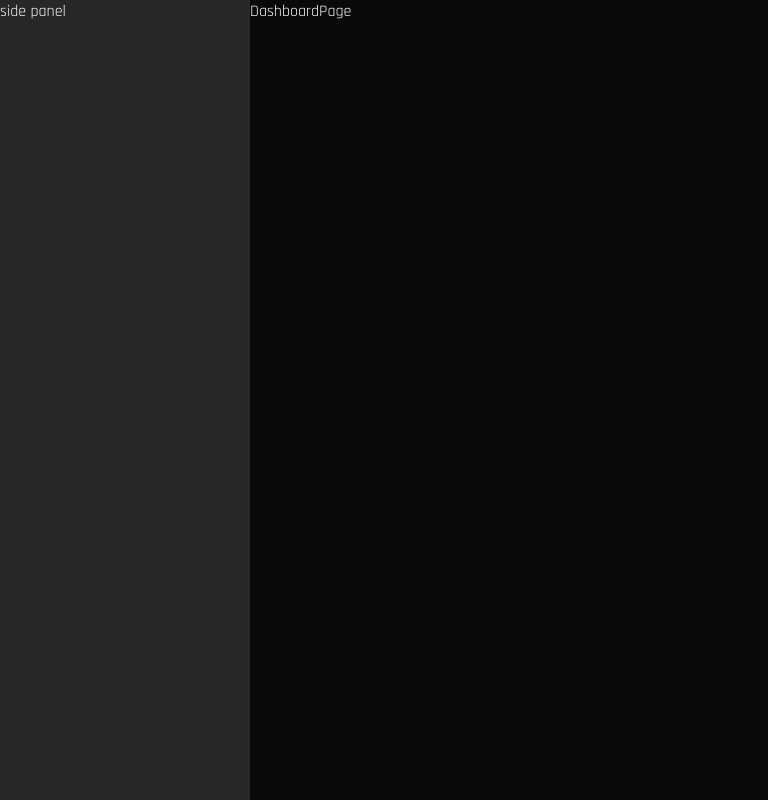
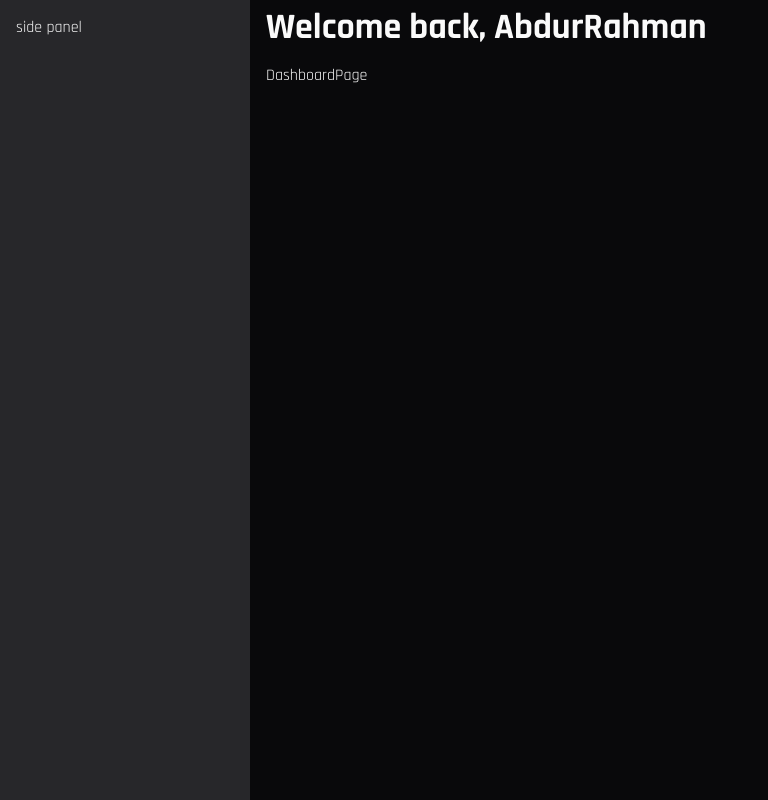
Before and after one commit to arswe/employee-management, a Next.js app: page /dashboard in a window 1280 px wide. Shown: the whole page, without its empty margins (0-768 px from the left). Built offline with nearby package versions, Linux system fonts and the light colour scheme.

Commit message:
MainMenu

```diff
--- a/app/dashboard/layout.tsx
+++ b/app/dashboard/layout.tsx
@@ -1,10 +1,14 @@
+import MainMenu from '@/components/main-menu'
 import React from 'react'
 
 const DashboardLayout = ({ children }: { children: React.ReactNode }) => {
   return (
     <div className='grid grid-cols-[250px_1fr] h-screen'>
-      <div className='bg-muted overflow-auto'>side panel</div>
-      <div>{children}</div>
+      <MainMenu />
+      <div className='overflow-auto py-2 px-4'>
+        <h1 className='pb-4'> Welcome back, AbdurRahman</h1>
+        {children}
+      </div>
     </div>
   )
 }
--- /dev/null
+++ b/components/main-menu.tsx
@@ -0,0 +1,5 @@
+const MainMenu = () => {
+  return <div className='bg-muted overflow-auto p-4'>side panel</div>
+}
+
+export default MainMenu
```
